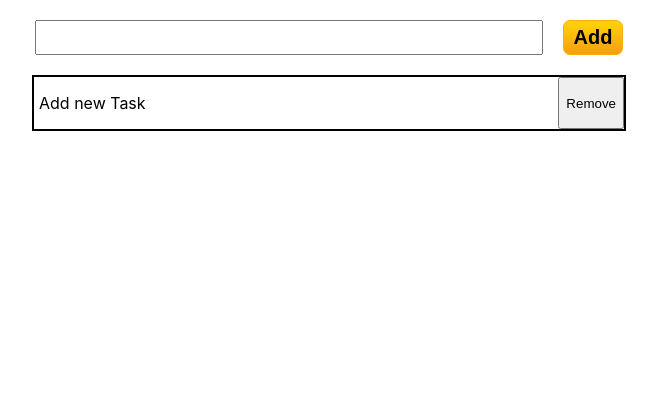
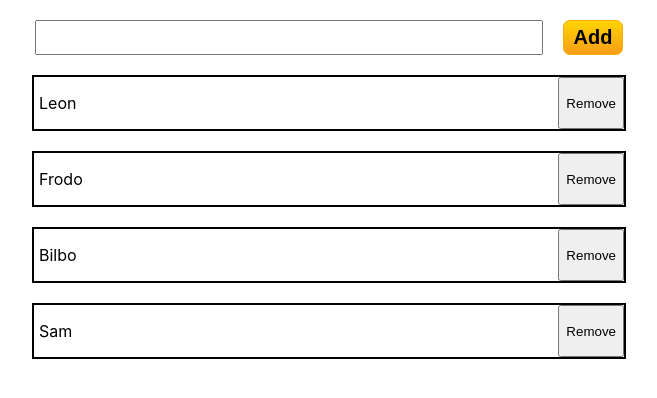
Before and after one commit to Iskender-Shamaldaev/todolist, a React (Create React App) app: page / in a window 1280 px wide. Shown: the top 398 px of the page, without its empty margins (311-968 px from the left). Built offline with nearby package versions, Linux system fonts and the light colour scheme; the HTML template or start-up script is replaced by a standard one.

Commit message:
Initialized state with several initial tasks, The task has the main property: task text. Each task also has an id.

```diff
--- a/src/App.tsx
+++ b/src/App.tsx
@@ -1,13 +1,26 @@
-import React from 'react';
+import React, {useState} from 'react';
 import './App.css';
 import AddTaskForm from "./AddTaskForm/AddTaskForm";
 import Task from "./Task/Task";
 
-const App = () => (
-    <div className="App">
-      <AddTaskForm/>
-      <Task/>
-    </div>
-);
+const App = () => {
+    const [messages, setMessages] = useState([
+        {text: 'Leon',  id: 24345},
+        {text: 'Frodo',  id: 3456},
+        {text: 'Bilbo',  id: 4234},
+        {text: 'Sam',  id: 5235},
+    ]);
+
+
+    return (
+        <div className="App">
+            <AddTaskForm/>
+            <Task text={messages[0].text}/>
+            <Task text={messages[1].text}/>
+            <Task text={messages[2].text}/>
+            <Task text={messages[3].text}/>
+        </div>
+    );
+};
 
 export default App;
--- a/src/Task/Task.tsx
+++ b/src/Task/Task.tsx
@@ -1,10 +1,14 @@
 import React from 'react';
 
-const Task = () => {
+interface IPersonProps extends React.PropsWithChildren {
+    text: string;
+}
+
+const Task: React.FC<IPersonProps> = props => {
     return (
         <div className="task-wrap">
-            <p className="text">Add new Task</p>
-            <button className="btn-remove" >Remove</button>
+            <p className="text">{props.text}</p>
+            <button className="btn-remove">Remove</button>
         </div>
     );
 };
```
